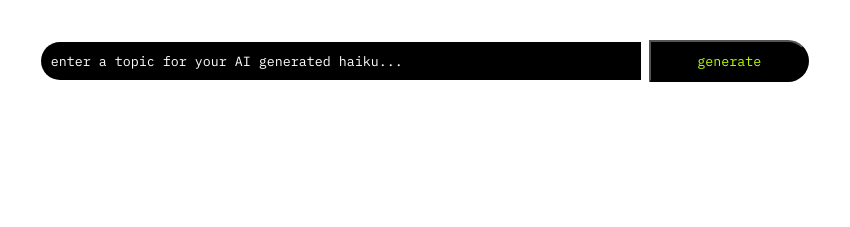
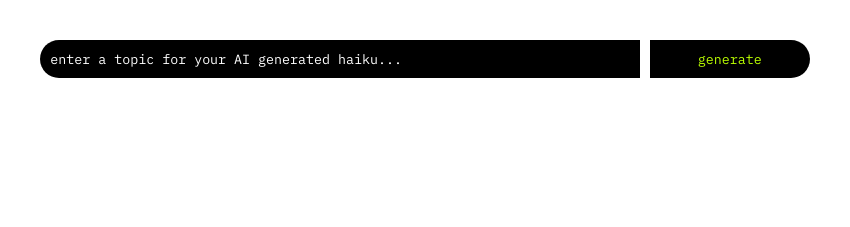
Before and after one commit to hallomaxime/haiku-generator, a plain HTML site: page index.html in a window 1280 px wide. Shown: the part 266-493 px from the top of the page, 215-1065 px from the left. Drawn offline with Linux system fonts and the light colour scheme.

Commit message:
remove border change font size

```diff
--- a/src/style.css
+++ b/src/style.css
@@ -5,7 +5,7 @@
 body {
   font-family: "IBM Plex Mono", monospace;
   text-align: center;
-  font-size: 14px;
+  font-size: 16px;
 }
 
 h1 {
@@ -48,6 +48,7 @@ h1 {
   background: #000000;
   color: #bbff00;
   font-family: "IBM Plex Mono", monospace;
+  border: none;
   border-top-right-radius: 30px;
   border-bottom-right-radius: 30px;
 }
```
